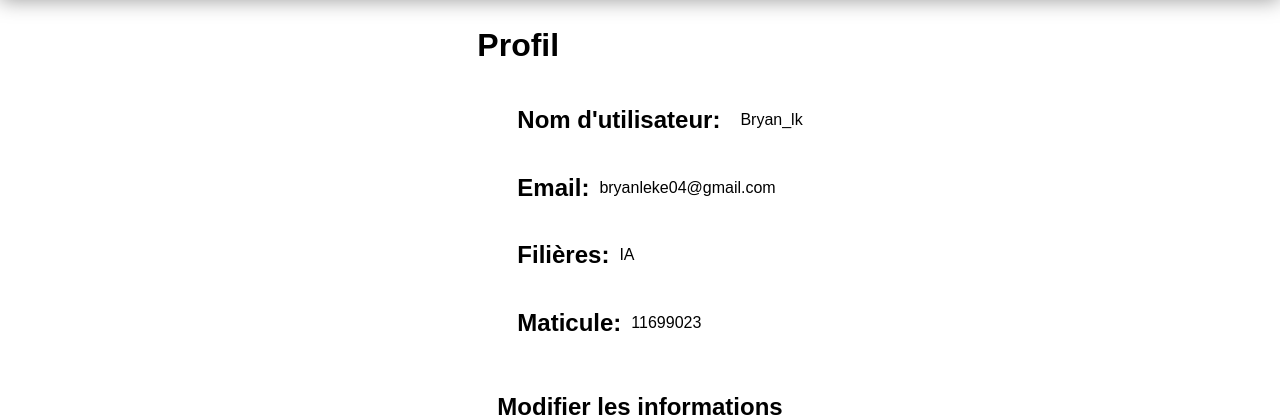
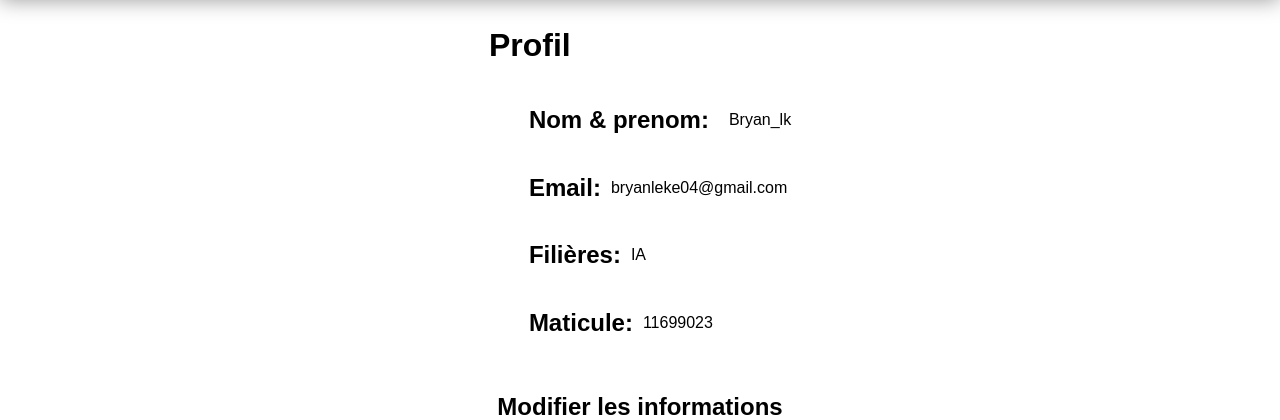
Before and after one commit to Emmanuelavn/cahier, a PHP site: page /user.php in a window 1280 px wide. Shown: the part 80-500 px from the top of the page. Run offline with PHP 8.4, Linux system fonts and the light colour scheme; a user stored in the database is signed in; data comes from the database, SQL or seed files in the repository; data that the repository does not hold is empty.

Commit message:
V-0.0 ajout nom et prenom pour afiichage

```diff
--- a/user.php
+++ b/user.php
@@ -26,6 +26,7 @@ $result = $conn->query($sql);
 if ($result->num_rows == 1) {
     $row = $result->fetch_assoc();
     $nom_utilisateur_actuel = $row['nom_user'];
+    $prenom_utilisateur_actuel = $row['prenom_user'];
     $email_actuel = $row['email'];
     $passwd_actuel=$row['passwd'];
     $matricule=$row['matricule'];
@@ -95,7 +96,7 @@ $conn->close();
     <header>
         <h1>Profil</h1>
         <ul>
-            <li><h2>Nom d'utilisateur: </h2><p><p><?php echo $nom_utilisateur_actuel; ?></p></li>
+            <li><h2>Nom & prenom: </h2><p><p><?php echo $nom_utilisateur_actuel , $prenom_utilisateur_actuel; ?></p></li>
             <li><h2>Email: </h2><p><?php echo $email_actuel; ?></p></li>
             <li><h2>Filières: </h2><p><?php echo $filliere; ?></p></li>
             <li><h2>Maticule: </h2><p><?php echo $matricule; ?></p></li>
```
